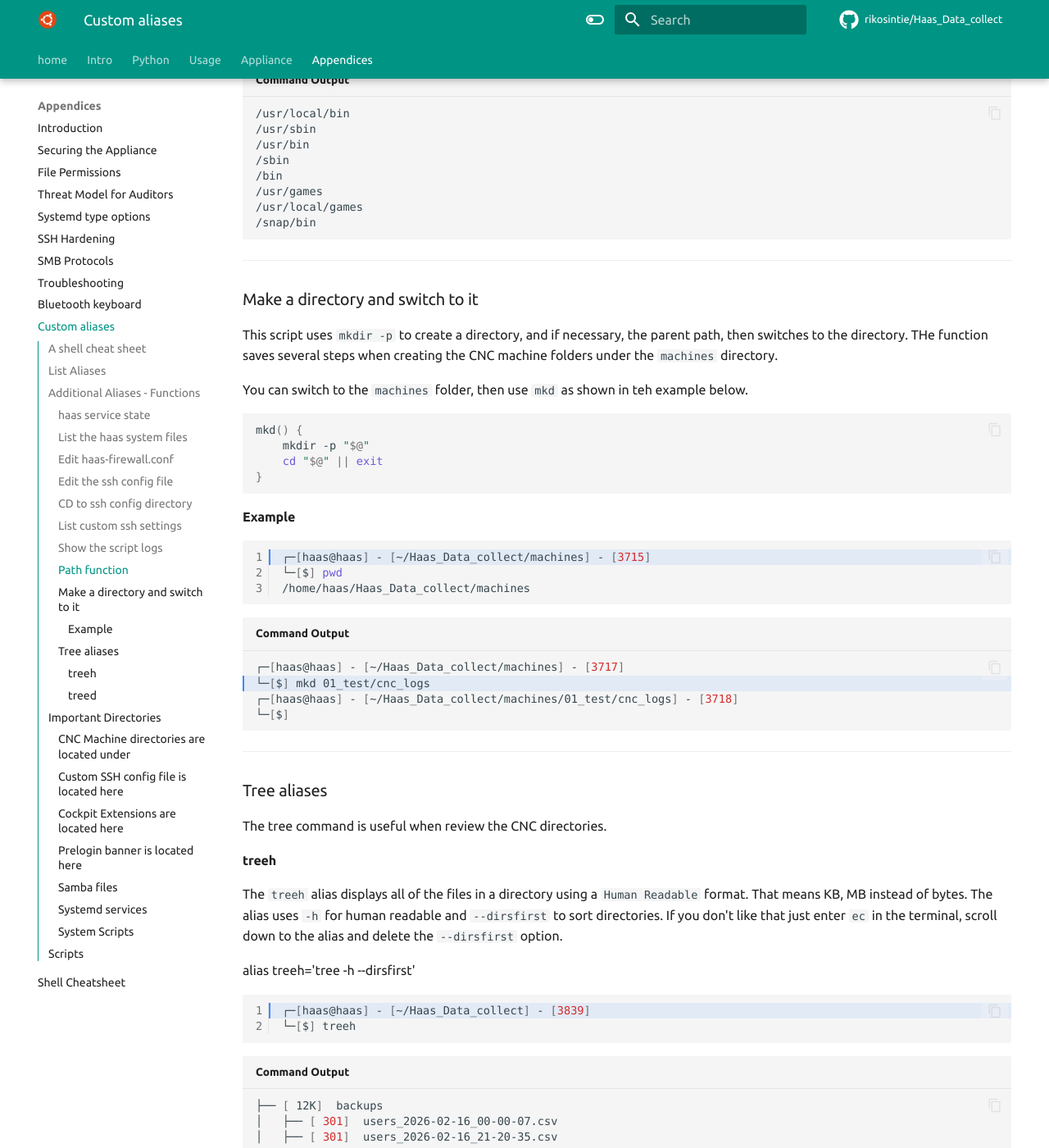
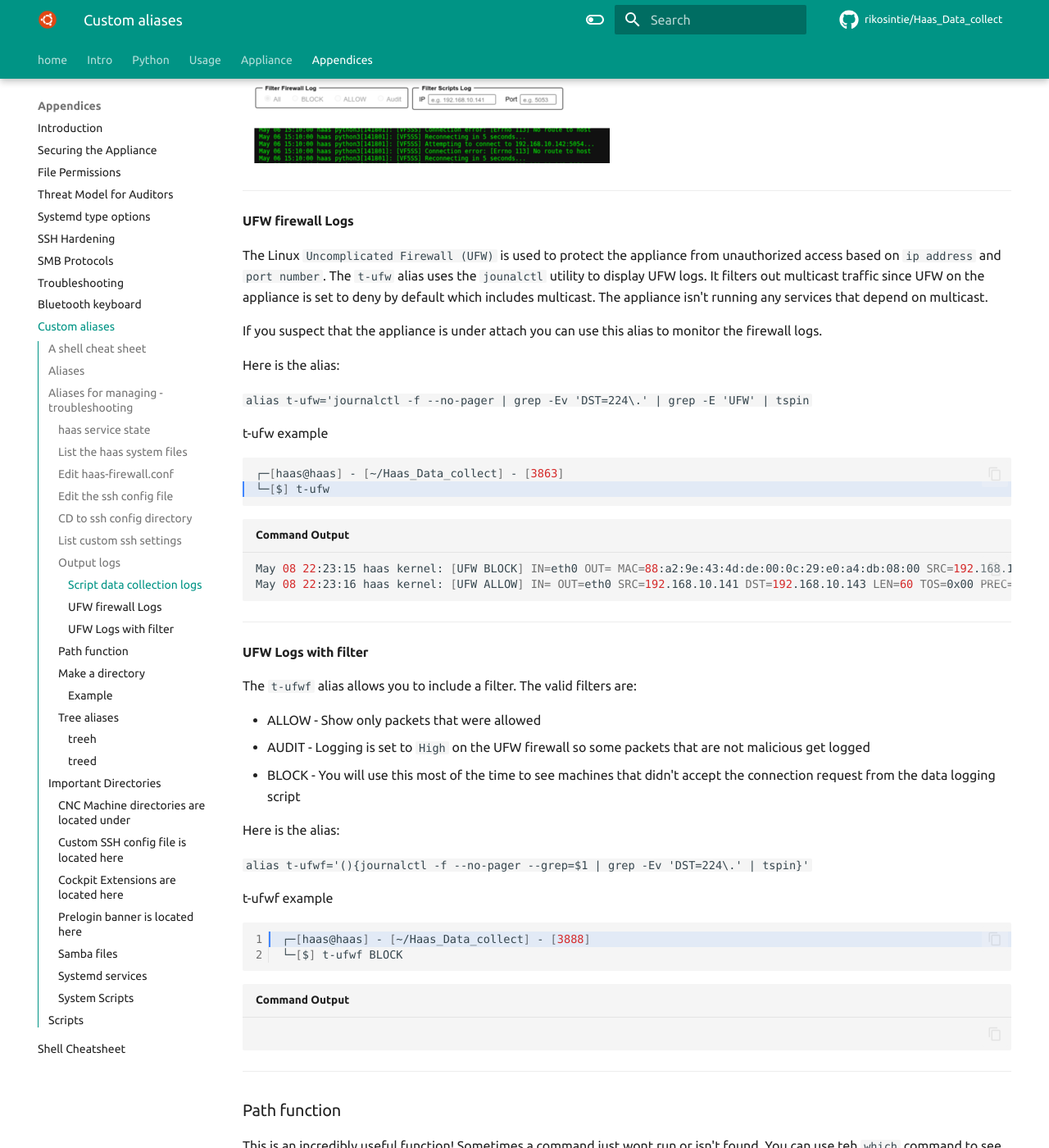
Before and after one commit to rikosintie/Haas_Data_collect, an MkDocs documentation site: the page built from docs/appendices/appendix-i.md, in a window 1280 px wide and 1400 px high, scrolled down 7009 px. Shown: the whole window at 82% size. Built offline with MkDocs 1.6.1 and Material for MkDocs 9.7.7, drawn with Linux system fonts in a browser that asks for light colours; some web fonts are replaced; comment, search, counter and statistics services are not loaded; some of the changed text lies outside the part shown.

Commit message:
Git title: appendix-i.md: Formatting

````diff
--- a/docs/appendices/appendix-i.md
+++ b/docs/appendices/appendix-i.md
@@ -32,9 +32,9 @@
 
 ----------------------------------------------------------------
 
-## List Aliases
+## Aliases
 
-You can type "haas' and tap the `tab' key to get a list of all the haas aliases that are built in.
+You can type `haas` and tap the `tab' key to get a list of the haas aliases for changing directories, listing key files and checking the state of the haas service files. These aliases are added during installation..
 
 ```bash
 haas [tab]
@@ -75,7 +75,7 @@
 
 ----------------------------------------------------------------
 
-## Additional Aliases - Functions
+## Aliases for managing - troubleshooting
 
 The following aliases and functions will help you:
 
@@ -84,6 +84,9 @@
 - Edit the haas-firewall.conf file located in /etc/haas-firewall.conf
 - Edit the ssh custom config file located in /etc/ssh/sshd_config.d
 - Output logs from the data collection scripts
+- Output logs from `cockpit`, `Samba` and `ssh`
+- List the Linux users
+- List the Samba users
 
 ### haas service state
 
@@ -211,20 +214,40 @@
 
 ----------------------------------------------------------------
 
-### Show the script logs
+### Output logs
 
-The scripts run constantly after they are installed with a service file. `journalctl` is a powerful utility for querying and dis­play­ing event logs or [logfiles](https://www.ionos.com/digitalguide/online-marketing/web-analytics/log-files-recording-computer-processes/) under Linux. The `t-python3` alias opens the Linux journalctl subsystem and limits the output to python3. Machines that are working correctly don't generate logs. Machines that don't accept the script's connection request will create a log similar to this:
+The Linux `journalctl` utility is a powerful tool for querying and dis­play­ing event logs or [logfiles](https://www.ionos.com/digitalguide/online-marketing/web-analytics/log-files-recording-computer-processes/) under Linux.
+
+The aliases for displaying logs start with `t-`. You can enter `t-` and press tab so get a list of all aliases for logs. I use the `t-` for aliases that are used for troubleshooting. I started that on HPE Procurve switches to create a kind of menu for customers. I kept it here because it segments the `haas` aliases and the trouble shooting aliases.
 
 ```bash
+┌─[haas@haas] - [/etc/ssh/sshd_config.d] - [3857]
+└─[$] t-
+```
+
+```bash title='Command Output'
+t-cockpit  t-health   t-python3  t-samba    t-ssh      t-ufw      t-ufwf
+```
+
+----------------------------------------------------------------
+
+#### Script data collection logs
+
+The data collection scripts run constantly after they are installed with a service file. The `t-python3` alias opens the Linux journalctl subsystem and limits the output to python3. Machines that are working correctly don't generate logs. Machines that don't accept the script's connection request will create a log similar to this:
+
+Here is the alias:
+
+`alias t-python3='journalctl -f --no-pager | grep -E 'python3' | tspin'`
+
+```bash linenums='1' hl_lines='1'
+┌─[haas@haas] - [~/Haas_Data_collect] - [3892]
+└─[$] t-python3
+```
+
+```bash title='Command Output'
 May 06 15:06:49 haas python3[141790]: [VF2SS] Connection refused. Machine may be offline or not accepting connections.
 May 06 15:06:49 haas python3[141790]: [VF2SS] Reconnecting in 5 seconds...
 May 06 15:06:49 haas python3[141790]: [VF2SS] Attempting to connect to 192.168.10.141:5053...
-```
-
-Here is the alias:
-
-```bash
-alias t-python3='journalctl -f --no-pager | grep -E 'python3' | tspin'
 ```
 
 !!! Note
@@ -235,6 +258,55 @@
 ----------------------------------------------------------------
 
 ![screenshot](../img/script-logs.resized.png)
+
+----------------------------------------------------------------
+
+#### UFW firewall Logs
+
+The Linux `Uncomplicated Firewall (UFW)` is used to protect the appliance from unauthorized access based on `ip address` and `port number`. The `t-ufw` alias uses the `jounalctl` utility to display UFW logs. It filters out multicast traffic since UFW on the appliance is set to deny by default which includes multicast. The appliance isn't running any services that depend on multicast.
+
+If you suspect that the appliance is under attach you can use this alias to monitor the firewall logs.
+
+Here is the alias:
+
+`alias t-ufw='journalctl -f --no-pager | grep -Ev 'DST=224\.' | grep -E 'UFW' | tspin`
+
+t-ufw example
+
+```bash hl_lines='2'
+┌─[haas@haas] - [~/Haas_Data_collect] - [3863]
+└─[$] t-ufw
+```
+
+```bash title='Command Output'
+May 08 22:23:15 haas kernel: [UFW BLOCK] IN=eth0 OUT= MAC=88:a2:9e:43:4d:de:00:0c:29:e0:a4:db:08:00 SRC=192.168.10.223 DST=192.168.10.122 LEN=60 TOS=0x00 PREC=0x00 TTL=64 ID=42339 DF PROTO=TCP SPT=54264 DPT=5052 WINDOW=64240 RES=0x00 SYN URGP=0
+May 08 22:23:16 haas kernel: [UFW ALLOW] IN= OUT=eth0 SRC=192.168.10.141 DST=192.168.10.143 LEN=60 TOS=0x00 PREC=0x00 TTL=64 ID=19567 DF PROTO=TCP SPT=36036 DPT=5055 WINDOW=64240 RES=0x00 SYN URGP=0
+```
+
+----------------------------------------------------------------
+
+#### UFW Logs with filter
+
+The `t-ufwf` alias allows you to include a filter. The valid filters are:
+
+- ALLOW - Show only packets that were allowed
+- AUDIT - Logging is set to `High` on the UFW firewall so some packets that are not malicious get logged
+- BLOCK - You will use this most of the time to see machines that didn't accept the connection request from the data logging script
+
+Here is the alias:
+
+`alias t-ufwf='(){journalctl -f --no-pager --grep=$1 | grep -Ev 'DST=224\.' | tspin}'`
+
+t-ufwf example
+
+```bash linenums='1' hl_lines='1'
+┌─[haas@haas] - [~/Haas_Data_collect] - [3888]
+└─[$] t-ufwf BLOCK
+```
+
+```bash title='Command Output'
+
+```
 
 ----------------------------------------------------------------
 
@@ -272,7 +344,7 @@
 
 ----------------------------------------------------------------
 
-### Make a directory and switch to it
+### Make a directory
 
 This script uses `mkdir -p` to create a directory, and if necessary, the parent path, then switches to the directory. THe function saves several steps when creating the CNC machine folders under the `machines` directory.
 
````
